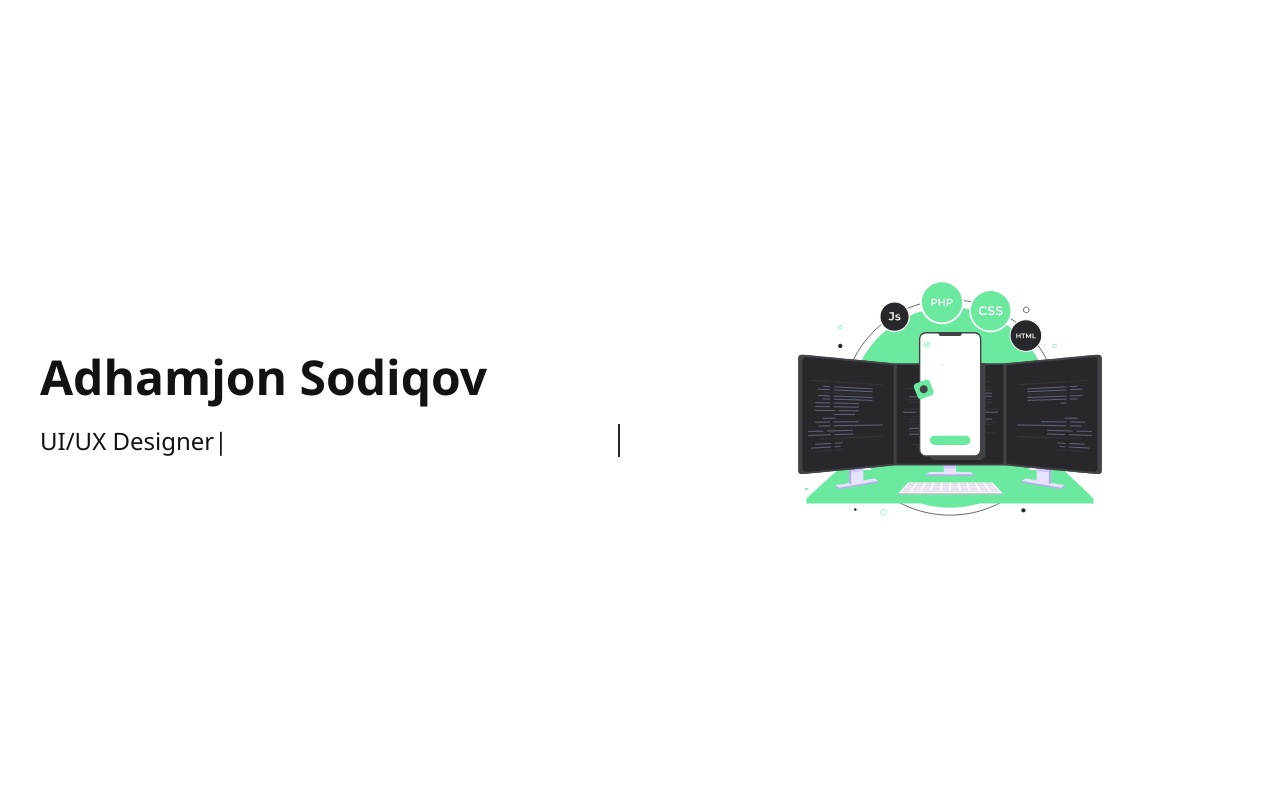
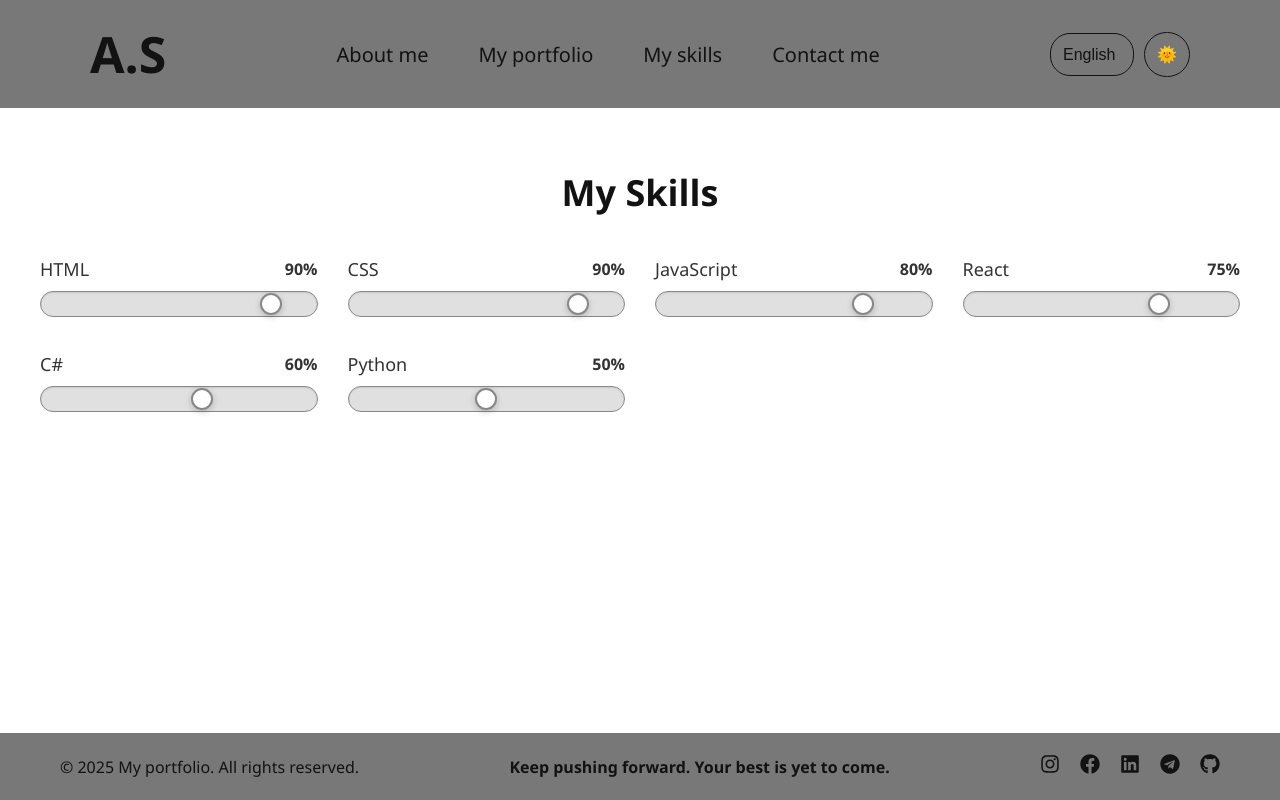
Before and after one commit to Adhamjon0/my-portfolio, a React (Create React App) app: page /skill in a window 1280 px wide. Built offline with nearby package versions, Linux system fonts and the light colour scheme.

Commit message:
myPortfolio

```diff
--- a/src/App.jsx
+++ b/src/App.jsx
@@ -8,7 +8,7 @@ import About from './pages/About';
 import Skills from './pages/Skills';
 import Portfolio from './pages/Portfolio';
 import Contact from './pages/Contact';
-import Intro from './components/Intro';
+// import Intro from './components/Intro';
 import './i18n';
 import './App.css';
 import { ThemeProvider } from './context/ThemeContext';
@@ -24,7 +24,7 @@ function AppContent() {
   }, []);
 
   if (showIntro) {
-    return <Intro />;
+    // return <Intro />;
   }
 
   return (
--- a/src/pages/Skills.css
+++ b/src/pages/Skills.css
@@ -133,12 +133,15 @@ input[type="range"]::-moz-range-thumb {
 /* Range input - light mode */
 .skills-section.light input[type="range"] {
     background: #e0e0e0;
+    box-shadow: inset 0 1px 2px rgba(0, 0, 0, 0.1);
+    border: 1px solid #888;
 }
 
 .skills-section.light input[type="range"]::-webkit-slider-thumb {
     background: white;
     border: 2px solid #888;
     box-shadow: 0 2px 6px rgba(0, 0, 0, 0.2);
+
 }
 
 .skills-section.light input[type="range"]::-moz-range-thumb {
```
